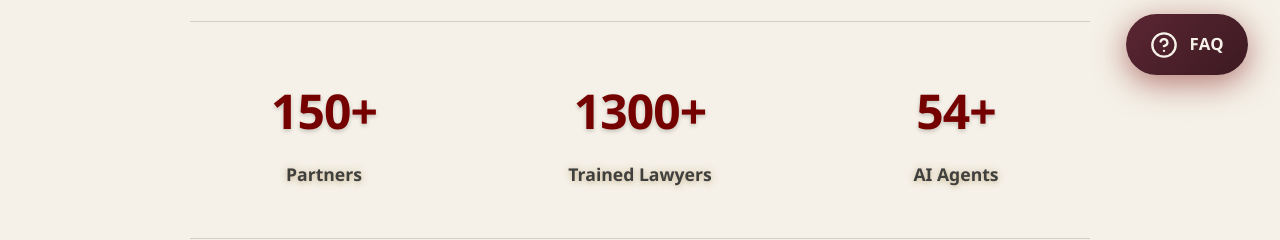
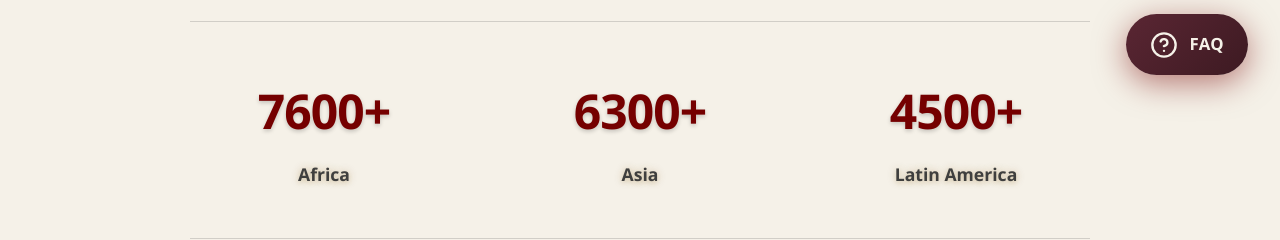
Before and after one commit to noblex1/cima_o, a React (Vite) app: page /campaigns in a window 1280 px wide. Shown: the part 693-933 px from the top of the page. Built offline with nearby package versions, Linux system fonts and the light colour scheme.

Commit message:
Fix statistics: Revert Home page, update Campaigns page with regional data

```diff
--- a/src/pages/Campaigns.jsx
+++ b/src/pages/Campaigns.jsx
@@ -46,16 +46,16 @@ const Campaigns = () => {
 
             <div className="campaign-stats">
               <div className="campaign-stat">
-                <div className="stat-number">150+</div>
-                <div className="stat-label">Partners</div>
+                <div className="stat-number">7600+</div>
+                <div className="stat-label">Africa</div>
               </div>
               <div className="campaign-stat">
-                <div className="stat-number">1300+</div>
-                <div className="stat-label">Trained Lawyers</div>
+                <div className="stat-number">6300+</div>
+                <div className="stat-label">Asia</div>
               </div>
               <div className="campaign-stat">
-                <div className="stat-number">54+</div>
-                <div className="stat-label">AI Agents</div>
+                <div className="stat-number">4500+</div>
+                <div className="stat-label">Latin America</div>
               </div>
             </div>
 
--- a/src/pages/Home.jsx
+++ b/src/pages/Home.jsx
@@ -113,10 +113,10 @@ const Home = () => {
 
   const animateCounters = () => {
     const counters = [
-      { id: 'stat-1', target: 7600, suffix: '+' },
-      { id: 'stat-2', target: 6300, suffix: '+' },
-      { id: 'stat-3', target: 4500, suffix: '+' },
-      { id: 'stat-4', target: 4500, suffix: '+' }
+      { id: 'stat-1', target: 1500, suffix: '+' },
+      { id: 'stat-2', target: 33, suffix: '+' },
+      { id: 'stat-3', target: 75, suffix: '+' },
+      { id: 'stat-4', target: 193, suffix: '+' }
     ]
 
     counters.forEach((counter) => {
@@ -351,19 +351,19 @@ const Home = () => {
           <div className="stats-grid">
             <div className="stat-item">
               <div className="stat-number" id="stat-1">0+</div>
-              <div className="stat-label">Africa</div>
+              <div className="stat-label">Professionals Trained</div>
             </div>
             <div className="stat-item">
               <div className="stat-number" id="stat-2">0+</div>
-              <div className="stat-label">Asia</div>
+              <div className="stat-label">Member Jurisdictions</div>
             </div>
             <div className="stat-item">
               <div className="stat-number" id="stat-3">0+</div>
-              <div className="stat-label">Latin America</div>
+              <div className="stat-label">Expert Instructors</div>
             </div>
             <div className="stat-item">
               <div className="stat-number" id="stat-4">0+</div>
-              <div className="stat-label">North America & Europe</div>
+              <div className="stat-label">Countries Covered</div>
             </div>
           </div>
         </div>
```
